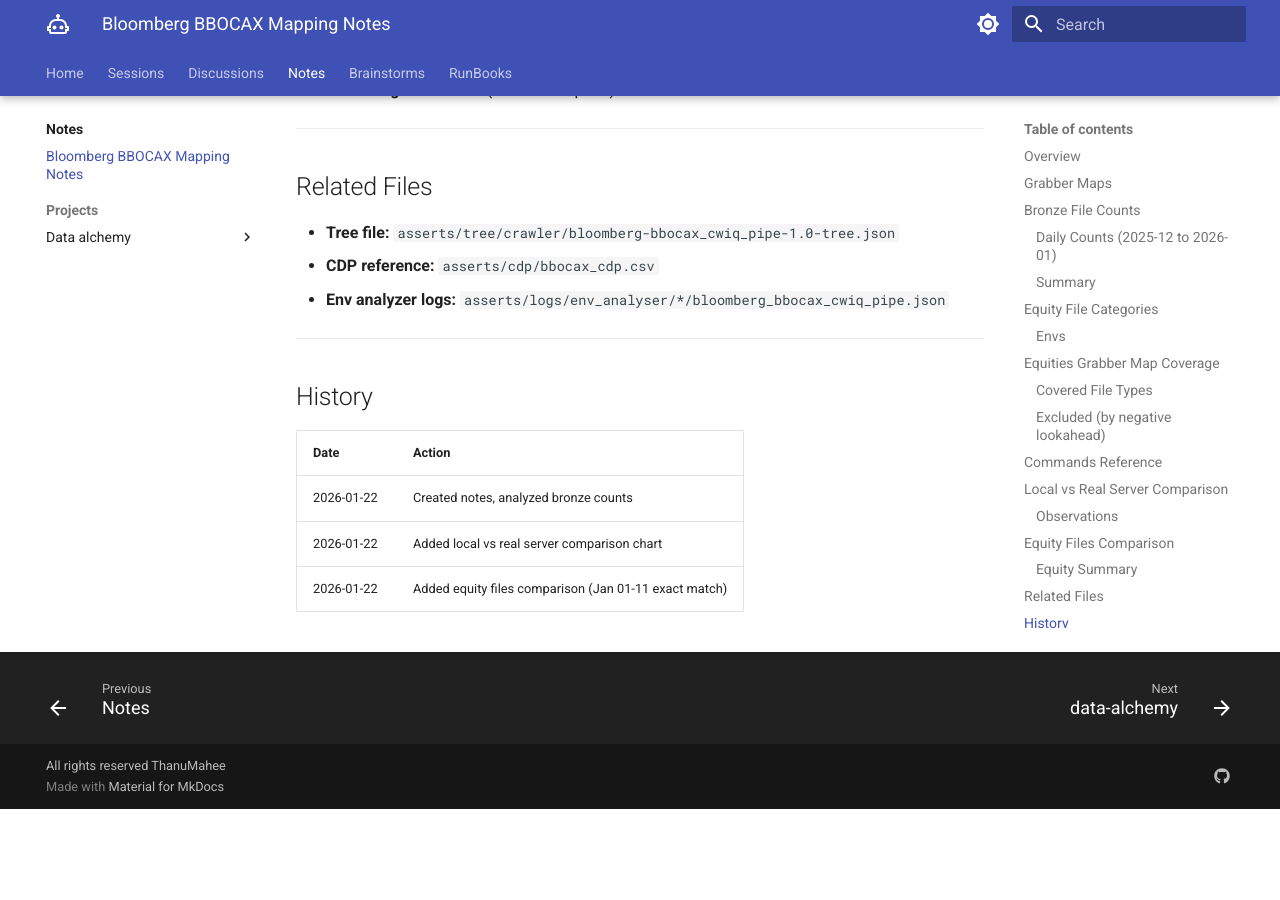
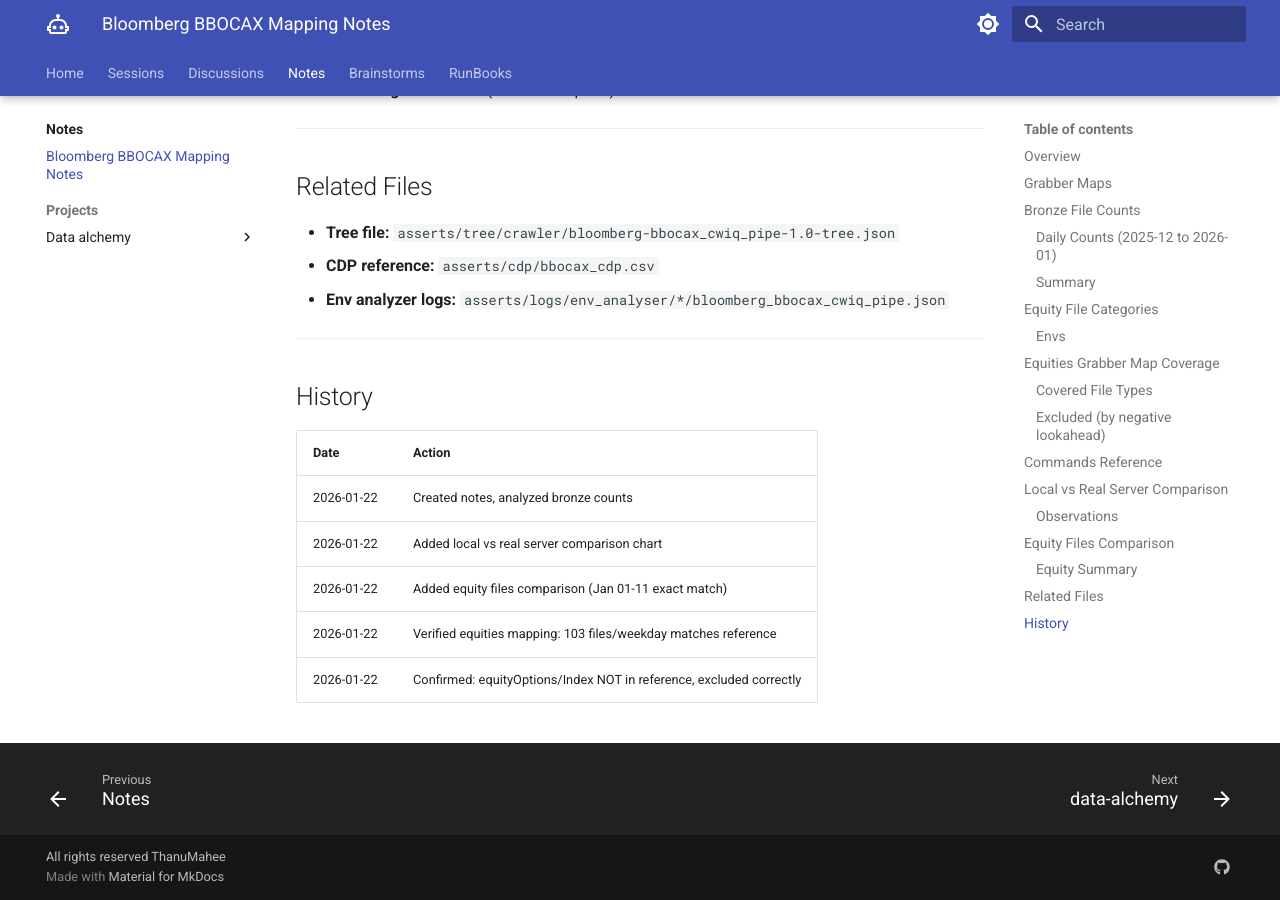
Before and after one commit to ThanuMahee12/AgentContext, an MkDocs documentation site: the page built from docs/notes/bbocax.md, in a window 1280 px wide and 900 px high, scrolled down 8807 px. Built offline with MkDocs 1.6.1 and Material for MkDocs 9.7.7, drawn with Linux system fonts in a browser that asks for light colours; before the commit the page ends 9616 px from its top, so only the background shows below that.

Commit message:
docs: verify equities mapping matches reference (103 files)

```diff
--- a/docs/notes/bbocax.md
+++ b/docs/notes/bbocax.md
@@ -257,3 +257,5 @@
 | 2026-01-22 | Created notes, analyzed bronze counts |
 | 2026-01-22 | Added local vs real server comparison chart |
 | 2026-01-22 | Added equity files comparison (Jan 01-11 exact match) |
+| 2026-01-22 | Verified equities mapping: 103 files/weekday matches reference |
+| 2026-01-22 | Confirmed: equityOptions/Index NOT in reference, excluded correctly |
```
